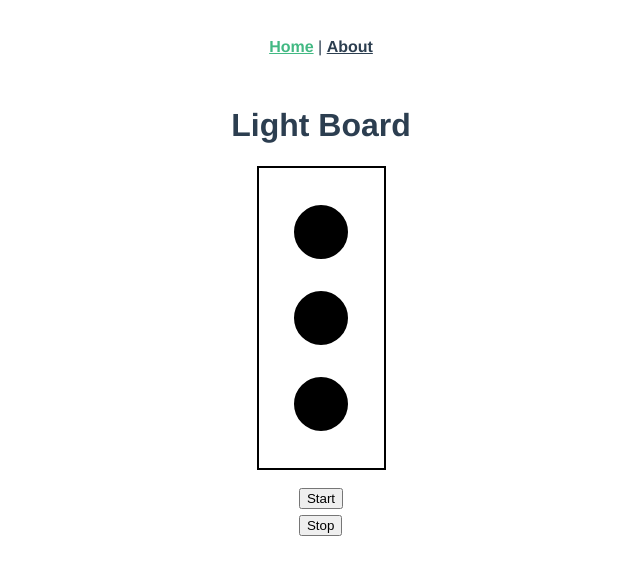
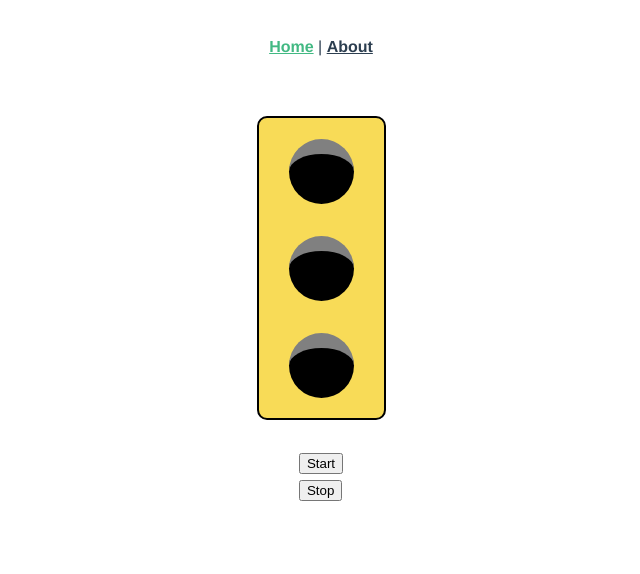
Before and after one commit to TCashion/traffic-light-state-machine, a Vue app: page / in a window 1280 px wide. Shown: the top 574 px of the page, without its empty margins (319-959 px from the left). Built offline with nearby package versions, Linux system fonts and the light colour scheme.

Commit message:
use current value and update styling

```diff
--- a/src/components/Base.vue
+++ b/src/components/Base.vue
@@ -1,7 +1,7 @@
 <template>
   <div class="Base" id="base">
     <div class="Base__container">
-      <light-board />
+      <light-board :currentLightColor="current.value" />
       <div class="Base__container__buttons">
         <Button buttonCopy="Start" @button-clicked="handleStartButtonClick" />
         <Button buttonCopy="Stop" @button-clicked="handleStopButtonClick" />
@@ -36,7 +36,7 @@ export default class Base extends Vue {
         this.current = state
         this.context = state.context
 
-        // update the store
+        // update the store with new light color
         this.$store.commit('setCurrentLightColor', state.value)
       })
       .start()
--- a/src/components/Light.vue
+++ b/src/components/Light.vue
@@ -16,10 +16,10 @@ export default class Light extends Vue {
 <style lang="scss">
 .Light {
   height: 50px;
-  width: 50px;
-  border: 2px solid black;
+  width: 65px;
   margin: 1rem;
   border-radius: 50%;
+  border-top: 15px grey solid;
 }
 
 .red {
--- a/src/components/LightBoard.vue
+++ b/src/components/LightBoard.vue
@@ -1,6 +1,5 @@
 <template>
   <div class="LightBoard">
-    <h1>Light Board</h1>
     <div class="LightBoard__panel">
       <Light
         v-for="(color, index) in lightColors"
@@ -13,7 +12,7 @@
 </template>
 
 <script lang="ts">
-import { Component, Vue } from 'vue-property-decorator'
+import { Component, Vue, Prop } from 'vue-property-decorator'
 import Light from './Light.vue'
 import { LightColor } from '../types/types'
 
@@ -23,6 +22,9 @@ import { LightColor } from '../types/types'
   },
 })
 export default class LightBoard extends Vue {
+  @Prop({ type: String, required: true })
+  readonly currentLightColor!: LightColor
+
   lightColors: LightColor[] = [
     LightColor.RED,
     LightColor.YELLOW,
@@ -34,10 +36,6 @@ export default class LightBoard extends Vue {
     [LightColor.RED]: [1, 0, 0],
     [LightColor.YELLOW]: [0, 1, 0],
     [LightColor.GREEN]: [0, 0, 1],
-  }
-
-  get currentLightColor(): LightColor {
-    return this.$store.getters.getCurrentLightColor
   }
 
   get currentLightSequence() {
@@ -56,10 +54,12 @@ export default class LightBoard extends Vue {
     flex-direction: column;
     align-items: center;
     justify-content: center;
+    background-color: rgb(248, 219, 87);
     border: black 2px solid;
     height: 300px;
     width: 125px;
-    margin: 15px auto;
+    margin: 30px auto;
+    border-radius: 10px;
     &__switched {
       background-color: black;
     }
```
